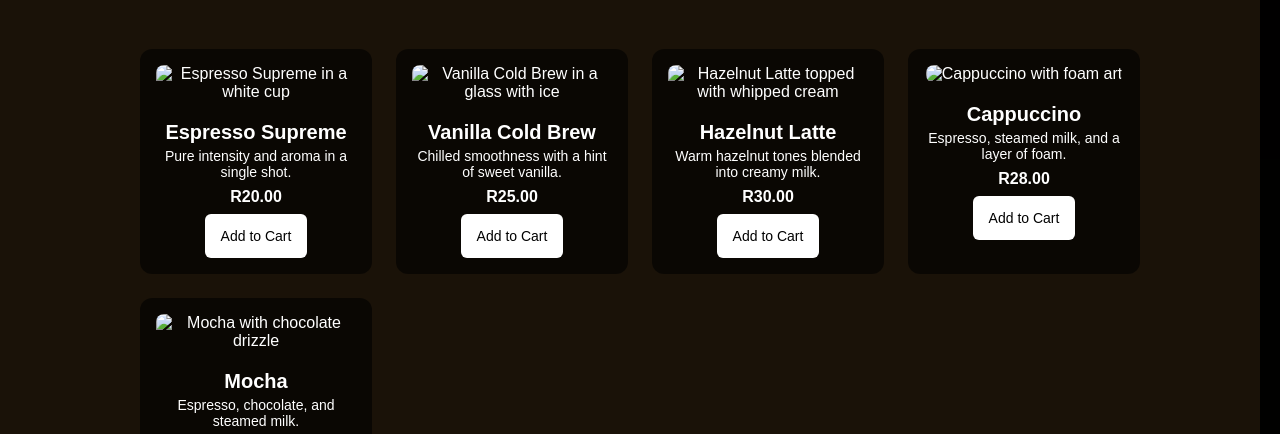
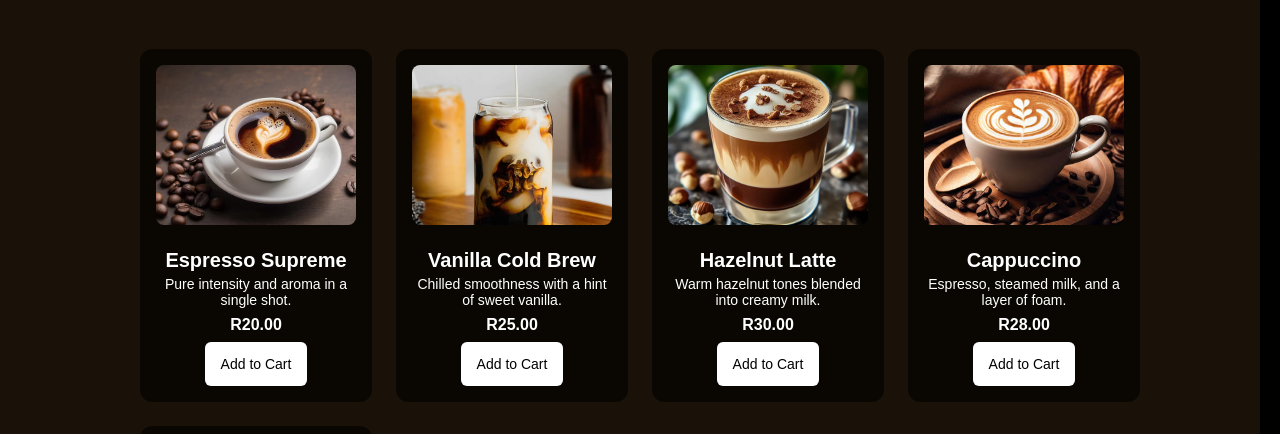
Before and after one commit to songezotshukwa04-cyber/Bhamama-Coffee, a website: page menu.html in a window 1280 px wide. Shown: the part 350-784 px from the top of the page. Drawn offline with Linux system fonts and the light colour scheme.

Commit message:
Change coffee images in menu.html
Updated images for coffee items in the menu.

```diff
--- a/menu.html
+++ b/menu.html
@@ -38,7 +38,7 @@
 
             <div class="menu-grid">
                 <article class="coffee-card">
-                    <img src="images/espresso.jpg" alt="Espresso Supreme in a white cup">
+                    <img src="espresso-coffee.avif" alt="Espresso Supreme in a white cup">
                     <h3>Espresso Supreme</h3>
                     <p>Pure intensity and aroma in a single shot.</p>
                     <p class="price">R20.00</p>
@@ -46,7 +46,7 @@
                 </article>
 
                 <article class="coffee-card">
-                    <img src="images/cold-brew.jpg" alt="Vanilla Cold Brew in a glass with ice">
+                    <img src="vanilla-sweet-cream.webp" alt="Vanilla Cold Brew in a glass with ice">
                     <h3>Vanilla Cold Brew</h3>
                     <p>Chilled smoothness with a hint of sweet vanilla.</p>
                     <p class="price">R25.00</p>
@@ -54,7 +54,7 @@
                 </article>
 
                 <article class="coffee-card">
-                    <img src="images/hazelnut-latte.jpg" alt="Hazelnut Latte topped with whipped cream">
+                    <img src="hazelnut latte.webp" alt="Hazelnut Latte topped with whipped cream">
                     <h3>Hazelnut Latte</h3>
                     <p>Warm hazelnut tones blended into creamy milk.</p>
                     <p class="price">R30.00</p>
@@ -62,7 +62,7 @@
                 </article>
 
                 <article class="coffee-card">
-                    <img src="images/cappuccino.jpg" alt="Cappuccino with foam art">
+                    <img src="cappuccino-coffee.avif" alt="Cappuccino with foam art">
                     <h3>Cappuccino</h3>
                     <p>Espresso, steamed milk, and a layer of foam.</p>
                     <p class="price">R28.00</p>
@@ -70,7 +70,7 @@
                 </article>
 
                 <article class="coffee-card">
-                    <img src="images/mocha.jpg" alt="Mocha with chocolate drizzle">
+                    <img src="mocha.webp" alt="Mocha with chocolate drizzle">
                     <h3>Mocha</h3>
                     <p>Espresso, chocolate, and steamed milk.</p>
                     <p class="price">R32.00</p>
```
